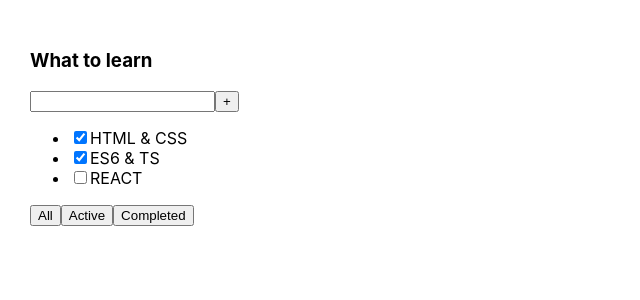
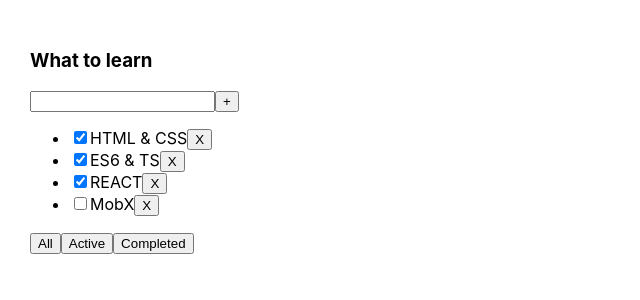
Before and after one commit to AndrewChernoff/todoList, a React (Create React App) app: page / in a window 1280 px wide. Shown: the top 300 px of the page, without its empty margins (0-640 px from the left). Built offline with nearby package versions, Linux system fonts and the light colour scheme.

Commit message:
map array  method and filtration

```diff
--- a/src/App.tsx
+++ b/src/App.tsx
@@ -1,23 +1,57 @@
-import React from 'react';
-import './App.css';
-import TodoList, { TaskType } from './TodoList';
+import React, { useState } from "react";
+import "./App.css";
+import TodoList from "./TodoList";
+
+export type TaskType = {
+  id: number;
+  title: string;
+  isDone: boolean;
+};
+
+export type FilterType = "All" | "Active" | "Completed";
 
 function App() {
-    const todoListTitle_1: string = 'What to learn';
-    const todoListTitle_2: string = 'What to buy';
+  let [tasks, setTasks] = useState<TaskType[]>([
+    { id: 1, title: "HTML & CSS", isDone: true },
+    { id: 2, title: "ES6 & TS", isDone: true },
+    { id: 3, title: "REACT", isDone: true },
+    { id: 4, title: "MobX", isDone: false },
+  ]);
 
-    const tasks_1 : TaskType[] = [
-        {id: 1, title: "HTML & CSS", isDone: true},
-        {id: 2, title: "ES6 & TS", isDone: true},
-        {id: 2, title: "REACT", isDone: false},
-    ]
+  const [filter, setFilter] = useState<FilterType>("All");
 
-    return (
-        <div className="App">
-            <TodoList title={todoListTitle_1} tasks={tasks_1}/>
-            {/* <TodoList title={todoListTitle_2} tasks={''}/> */}
-        </div>
-    );
+  const todoListTitle_1: string = "What to learn";
+
+  const removeTask = (taskId: number) => {
+    const updatedTasks = tasks.filter((t) => t.id !== taskId);
+    setTasks(updatedTasks);
+  };
+
+  const getFilteredTasksForRender = (): TaskType[] => {
+    switch (filter) {
+      case "All":
+        return tasks;
+
+      case "Active":
+        return tasks.filter((t) => t.isDone === false);
+      case "Completed":
+        return tasks.filter((t) => t.isDone === true);
+      default:
+        return tasks;
+    }
+  };
+
+  return (
+    <div className="App">
+      <TodoList
+        title={todoListTitle_1}
+        tasks={getFilteredTasksForRender()}
+        removeTask={removeTask}
+        filter={filter}
+        setFilter={setFilter}
+      />
+    </div>
+  );
 }
 
 export default App;
--- a/src/TodoList.tsx
+++ b/src/TodoList.tsx
@@ -1,16 +1,27 @@
+import { FilterType, TaskType } from "./App";
 
 type TodoListProps = {
-    title: string
-    tasks: Array<TaskType>
-}
+  title: string;
+  tasks: Array<TaskType>
+  removeTask: (taskId: number) => void
+  setFilter: (value: FilterType) => void
+  filter: string
+};
 
-export type TaskType = {
-    id: number
-    title: string
-    isDone: boolean
-}
 
-const TodoList = ({title, tasks}: TodoListProps) => {
+
+const TodoList = ({ title, tasks, removeTask, setFilter, filter }: TodoListProps) => {
+
+  const tasksItems = tasks.map((t) => {
+    return (
+      <li key={t.id}>
+        <input type="checkbox" checked={t.isDone} />
+        <span>{t.title}</span>
+        <button onClick={() => removeTask(t.id)}>X</button>
+      </li>
+    );
+  });
+
   return (
     <div>
       <h3>{title}</h3>
@@ -18,24 +29,11 @@
         <input />
         <button>+</button>
       </div>
-      <ul>
-        <li>
-          <input type="checkbox" checked={tasks[0].isDone} />
-          <span>{tasks[0].title}</span>
-        </li>
-        <li>
-          <input type="checkbox" checked={tasks[1].isDone} />
-          <span>{tasks[1].title}</span>
-        </li>
-        <li>
-          <input type="checkbox" checked={tasks[2].isDone} />
-           <span>{tasks[2].title}</span>
-        </li>
-      </ul>
+      <ul>{tasksItems}</ul>
       <div>
-        <button>All</button>
-        <button>Active</button>
-        <button>Completed</button>
+        <button onClick={() => setFilter('All')}>All</button>
+        <button onClick={() => setFilter('Active')}>Active</button>
+        <button onClick={() => setFilter('Completed')}>Completed</button>
       </div>
     </div>
   );
```
